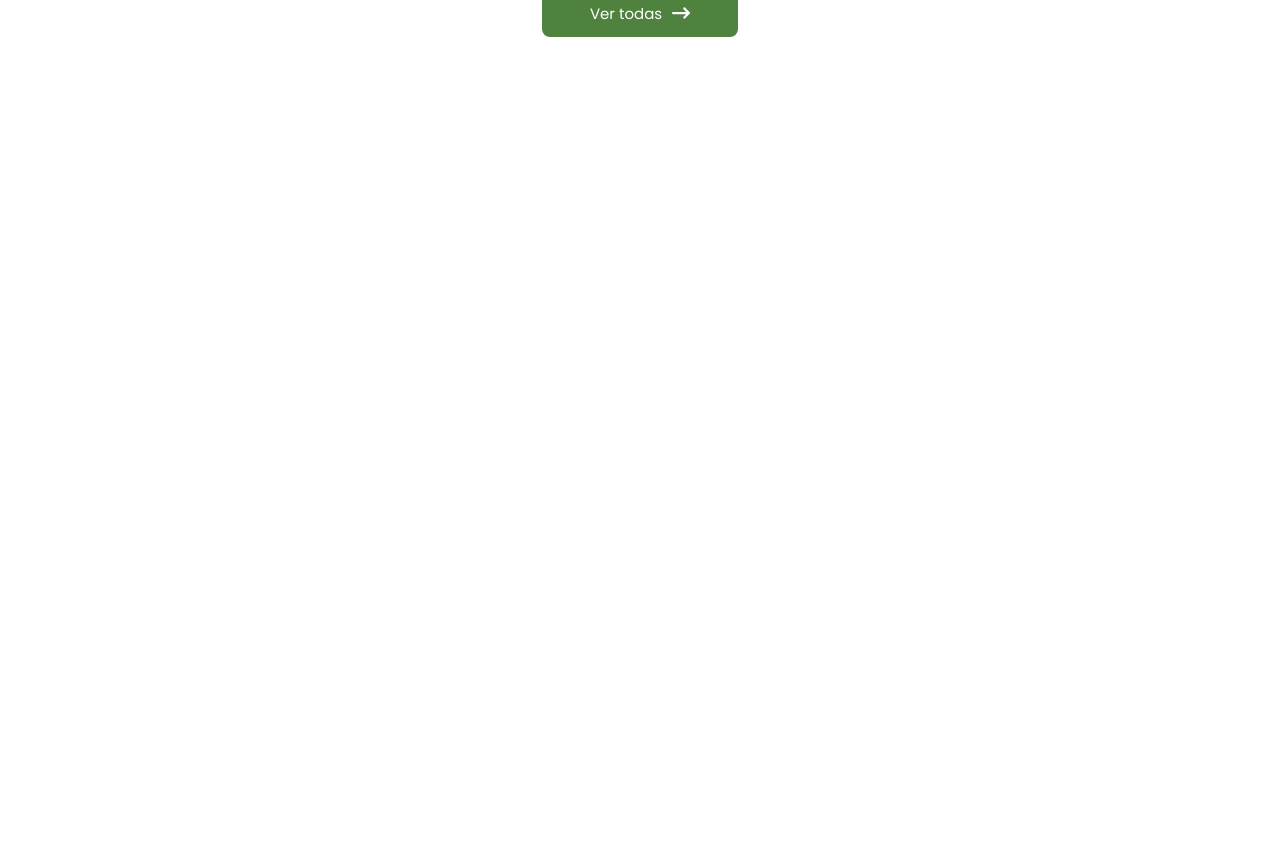
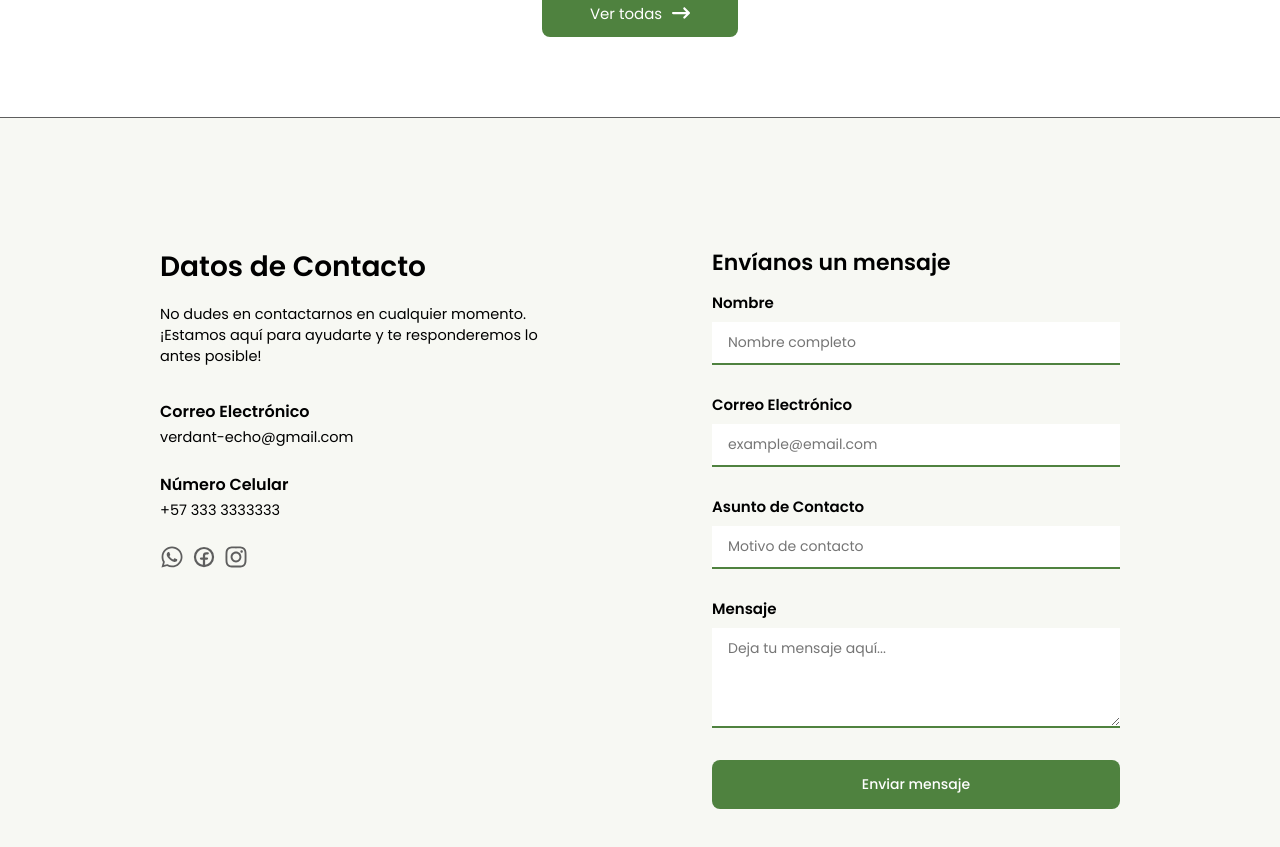
Before and after one commit to FazeElian/verdant-echo, a React (Vite) app: page / in a window 1280 px wide. Shown: the part 2945-3792 px from the top of the page. Before the commit the page ends 3062 px from the top, so only its background shows below. Built offline with nearby package versions, Linux system fonts and the light colour scheme.

Commit message:
add: Contact us form

```diff
--- /dev/null
+++ b/src/assets/css/components/ContactUs.css
@@ -0,0 +1,244 @@
+@import "../Global.css";
+
+.contact-us {
+    display: flex;
+    justify-content: space-between;
+    height: auto;
+    background-color: var(--color-green-light);
+    border-top: 1px solid var(--color-gray);
+    padding: 8rem 15rem 6rem;
+}
+
+    .contact-data {
+        display: flex;
+        width: 57.5%;
+        flex-direction: column;
+        height: auto;
+    }
+
+        .contact-data h1 {
+            font-size: 35px;
+            font-weight: 600;
+        }
+
+        .contact-data p {
+            width: 75%;
+            font-size: 16px;
+            font-weight: 400;
+            margin: 1rem 0 2rem;
+        }
+
+        .contact-data h2 {
+            font-size: 17px;
+            font-weight: 600;
+        }
+
+        .contact-data h3 {
+            font-size: 16px;
+            font-weight: 400;
+            margin-bottom: 1.5rem;
+        }
+
+        .contact-data-icons {
+            display: flex;
+            width: 100%;
+            height: auto;
+        }
+
+            .contact-data-icons a {
+                display: flex;
+                height: auto;
+            }
+
+                .contact-data-icons a svg{
+                    display: flex;
+                    width: 28px;
+                    height: 28px;
+                    color: var(--color-gray) !important;
+                    margin-right: .5rem;
+                    transition: .25s ease-in-out;
+                }
+
+                .contact-data-icons a svg:hover {
+                    color: var(--color-green) !important;
+                    transition: .25s ease-in;
+                }
+
+    .contact-form {
+        display: flex;
+        width: 42.5%;
+        flex-direction: column;
+        height: auto;
+    }
+
+        .contact-form h1 {
+            font-size: 28px;
+            font-weight: 600;
+        }
+
+        .form-group {
+            display: flex;
+            flex-direction: column;
+            width: 100%;
+            height: auto;
+            margin: .75rem 0 1rem;
+        }
+
+            .form-group label {
+                font-size: 16.5px;
+                font-weight: 600;
+                margin-bottom: .5rem;
+            }
+
+            .form-group input,
+            .form-group textarea {
+                display: flex;
+                width: 100%;
+                height: auto;
+                padding: 11px 1rem 11px;
+                border: none;
+                border-bottom: 2px solid var(--color-green);
+                font-size: 15px;
+                font-family: "Poppins", serif;
+                outline: none;
+                transition: .25s ease-in-out;
+            }
+
+            .form-group input:focus,
+            .form-group textarea:focus {
+                border-bottom: 2px solid var(--color-gray);
+                transition: .25s ease-in;
+            }
+
+            .form-group textarea {
+                field-sizing: content;
+                min-height: 100px;
+            }
+
+
+            .btn-submit {
+                display: flex;
+                width: 100%;
+                height: auto;
+                padding: 14px 1rem 14px;
+                border: none;
+                border-radius: 8px;
+                background-color: var(--color-green);
+                color: var(--color-white);
+                font-size: 16px;
+                font-weight: 500;
+                align-items: center;
+                justify-content: center;
+                cursor: pointer;
+                transition: .25s ease-in-out;
+                text-align: center;
+                margin-top: 1rem;
+            }
+
+/* Responsive 1440px */
+@media screen and (max-width: 1440px) {
+    .contact-us {
+        padding: 8rem 10rem 6rem;
+    }
+
+    .contact-data h1 {
+        font-size: 28px;
+    }
+
+    .contact-data p,
+    .contact-data h3 {
+        font-size: 14.5px;
+    }
+
+    .contact-data h3 {
+        margin-top: 3px;
+    }
+    .contact-data h2 {
+        font-size: 16px;
+    }
+
+    .contact-data-icons a svg  {
+        width: 24px;
+        height: 24px;
+    }
+
+    .contact-form h1 {
+        font-size: 22px;
+    }
+
+    .form-group label {
+        font-size: 15px;
+    }
+
+    .form-group input,
+    .form-group textarea {
+        font-size: 14px;
+        padding: 10px 1rem 10px;
+    }
+
+    .btn-submit {
+        font-size: 14px;
+    }
+}
+
+/* Responsive 1024px */
+@media screen and (max-width: 1024px) {
+    .contact-us {
+        padding: 6rem 0 6rem;
+        flex-direction: column;
+        gap: 5rem;
+        align-items: center;
+    }
+
+    .contact-data,
+    .contact-form {
+        width: 70%;
+    }
+
+    .contact-data,
+    .contact-data-icons {
+        text-align: center;
+        align-items: center;
+    }
+
+    .contact-data-icons {
+        display: flex;
+        width: 100%;
+        justify-content: center;
+        margin-top: .75rem;
+    }
+
+    .contact-data h1 {
+        font-size: 25px;
+    }
+
+    .contact-data p {
+        width: 80%;
+    }
+
+    .contact-data h3,
+    .contact-data p {
+        font-size: 14px;
+    }
+
+    .contact-form h1 {
+        text-align: center;
+        margin: 1rem 0 3rem;
+    }
+}
+
+/* Responsive 768px */
+@media screen and (max-width: 768px) {
+    .contact-data,
+    .contact-form {
+        width: 75%;
+    }
+}
+
+/* Responsive 425px */
+@media screen and (max-width: 425px) {
+    .contact-data,
+    .contact-form {
+        width: 80%;
+    }
+}
--- /dev/null
+++ b/src/components/ContactUs.tsx
@@ -0,0 +1,101 @@
+// Styles
+import "../assets/css/components/ContactUs.css";
+
+// React icons
+import { FaWhatsapp, FaInstagram } from "react-icons/fa";
+import { PiFacebookLogoBold } from 'react-icons/pi';
+
+// Framer motion
+import { motion } from 'framer-motion';
+
+const ContactUs = () => {
+    return (
+        <div className="contact-us">
+            <div className="contact-data">
+                <h1>Datos de Contacto</h1>
+                <p>No dudes en contactarnos en cualquier momento. ¡Estamos aquí para ayudarte y te responderemos lo antes posible!</p>
+
+                <h2>Correo Electrónico</h2>
+                <h3>verdant-echo@gmail.com</h3>
+
+                <h2>Número Celular</h2>
+                <h3>+57 333 3333333</h3>
+
+                <div className="contact-data-icons">
+                    <motion.a
+                        href="https://www.whatsapp.com/"
+                        target="_blank"
+                        whileHover={{ scale: 1.1 }}
+                        transition={{
+                            duration: .25,
+                        }}
+                    >
+                        <FaWhatsapp />
+                    </motion.a>
+                    <motion.a
+                        href="https://www.facebook.com/"
+                        target="_blank"
+                        whileHover={{ scale: 1.1 }}
+                        transition={{
+                            duration: .25,
+                        }}
+                    >
+                        <PiFacebookLogoBold />
+                    </motion.a>
+                    <motion.a
+                        href="https://www.instagram.com/"
+                        target="_blank"
+                        whileHover={{ scale: 1.1 }}
+                        transition={{
+                            duration: .25,
+                        }}
+                    >
+                        <FaInstagram />
+                    </motion.a>
+                </div>
+            </div>
+            <form action="" className="contact-form" method="POST">
+                <h1>Envíanos un mensaje</h1>
+
+                <div className="form-group">
+                    <label htmlFor="name">Nombre</label>
+                    <input
+                        type="text"
+                        name="name"
+                        id="name"
+                        placeholder="Nombre completo"
+                    />
+                </div>
+                <div className="form-group">
+                    <label htmlFor="email">Correo Electrónico</label>
+                    <input
+                        type="email"
+                        name="email"
+                        id="email"
+                        placeholder="example@email.com"
+                    />
+                </div>
+                <div className="form-group">
+                    <label htmlFor="subject">Asunto de Contacto</label>
+                    <input
+                        type="text"
+                        name="subject"
+                        id="subject"
+                        placeholder="Motivo de contacto"
+                    />
+                </div>
+                <div className="form-group">
+                    <label htmlFor="message">Mensaje</label>
+                    <textarea
+                        name="message"
+                        id="message"
+                        placeholder="Deja tu mensaje aquí..."
+                    />
+                </div>
+                <button type="submit" className="btn btn-submit">Enviar mensaje</button>
+            </form>
+        </div>
+    )
+}
+
+export { ContactUs };
--- a/src/views/HomeView.tsx
+++ b/src/views/HomeView.tsx
@@ -1,6 +1,8 @@
+// View components
 import { BannerPlants } from "../components/BannerPlants"
 import { TitleSection } from "../components/TitleSection"
 import { Gallery } from "../components/Gallery"
+import { ContactUs } from "../components/ContactUs";
 
 // React icons
 import { PiPlantFill } from "react-icons/pi";
@@ -30,6 +32,9 @@ const HomeView = () => {
             />
             <Gallery Items={PlantSpotsList} />
             <ViewAllBtn url="plantspots" />
+
+            {/* Contact */}
+            <ContactUs />
         </>
     )
 }
```
